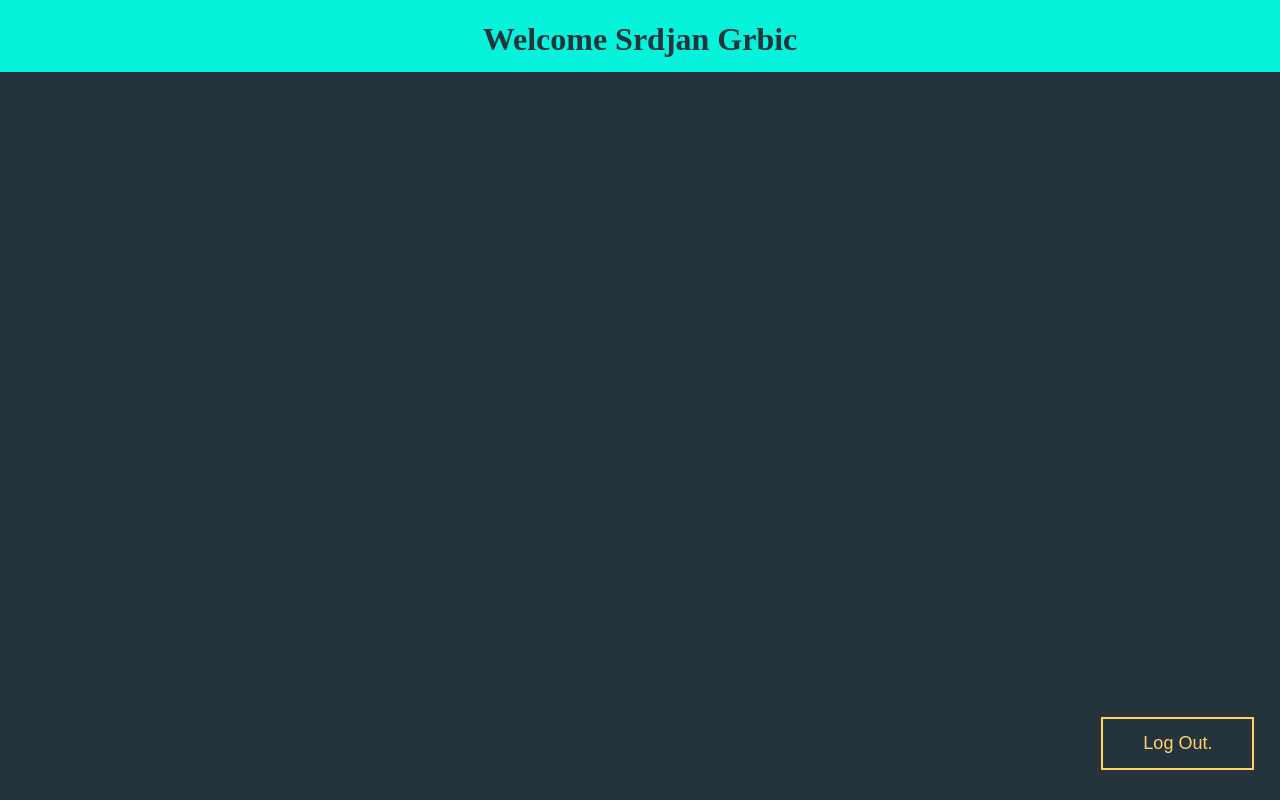
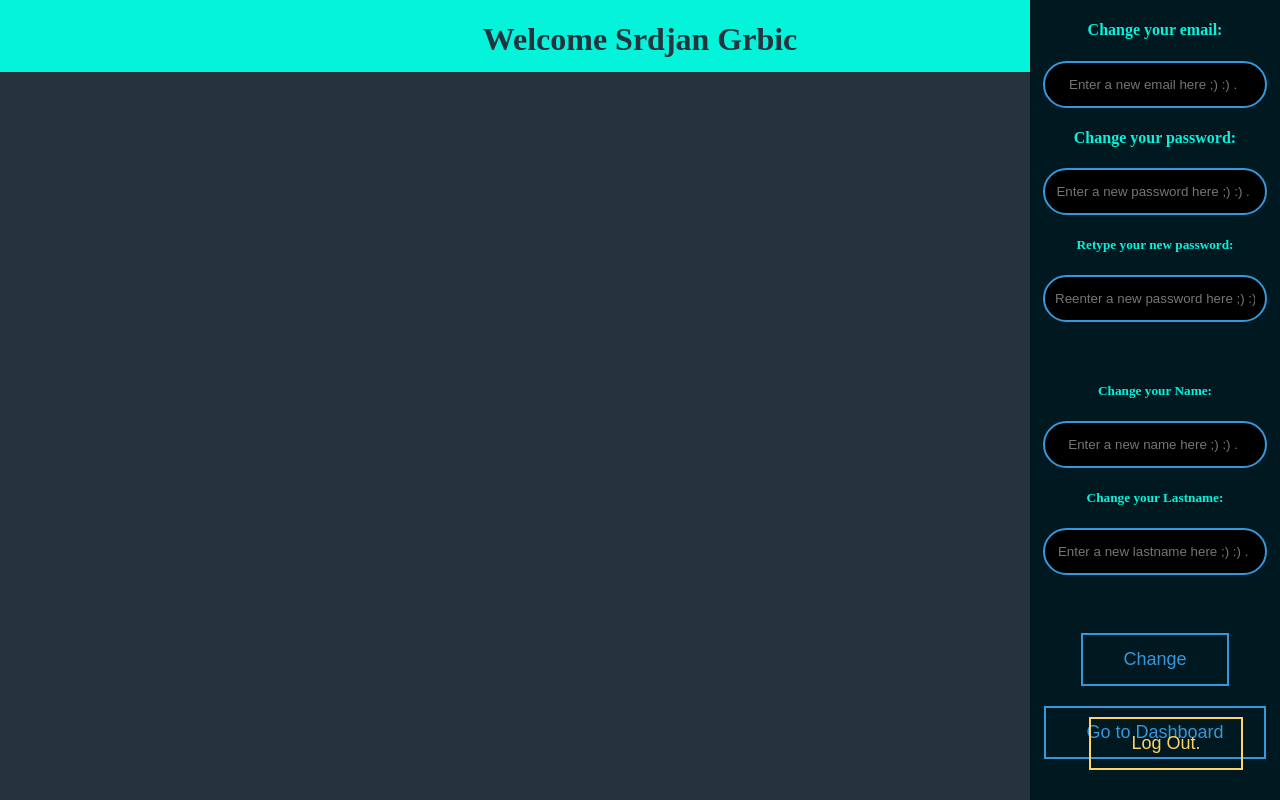
Before and after one commit to Grbic-Srdjan/Spark-In-Dark, a PHP site: page /profile.php in a window 1280 px wide. Run offline with PHP 8.4, Linux system fonts and the light colour scheme; a user stored in the database is signed in.

Commit message:
Profile is done
After a quick break, profile is done and we are moving along to the search functionality.
In future versions, of course, we will make more functionalities to the profile, but this is just for Hackathon ;) .

```diff
--- a/profile.php
+++ b/profile.php
@@ -14,9 +14,60 @@
       <h1 class = "Title">Welcome <?php echo $_SESSION['firstname']?> <?php echo $_SESSION['lastname']?></h1>
     </header>
     <main>
-
     </main>
-    <footer>
+    <footer class = "SideMenu">
+      <form method = "POST" action = "#">
+        <h4 style = "color: #05F2DB">Change your email: </h4>
+        <input name = "ChangeEmail" type = "text" placeholder = "Enter a new email here ;) :) . ">
+        <h4 style = "color: #05F2DB">Change your password: </h4>
+        <input name = "ChangePassword" type = "password" placeholder = "Enter a new password here ;) :) . ">
+        <h5 style = "color: #05F2DB">Retype your new password: </h5>
+        <input name = "ReChangePassword" type = "password" placeholder = "Reenter a new password here ;) :) . "> <br>
+        <h5 style = "color: #05F2DB">Change your Name: </h5>
+        <input name = "ChangeName" type = "text" placeholder = "Enter a new name here ;) :) . ">
+        <h5 style = "color: #05F2DB">Change your Lastname: </h5>
+        <input name = "ChangeLastName" type = "text" placeholder = "Enter a new lastname here ;) :) . "> <br>
+        <button class = "ChangeButton" name = "Change">Change</button>
+        <button class = "ChangeButton" name = "GoBack">Go to Dashboard</button>
+        <?php
+          if(isset($_POST['Change'])){
+            // Pokupi nove informacije:
+            $NewEmail = $_POST['ChangeEmail'];
+            $NewPassword = $_POST['ChangePassword'];
+            $NewName = $_POST['ChangeName'];
+            $NewLastName = $_POST['ChangeLastName'];
+            // Koji korisnik
+            $WhichUser = $_SESSION['userid'];
+            // Vidi sta se menja:
+            if($NewEmail != ""){
+              // Menjamo email
+              $NewEmailQuery = "UPDATE `users` SET `email`= '$NewEmail' WHERE `userid` = $WhichUser";
+              $NewEmailQueryResult = mysqli_query($Link, $NewEmailQuery) or die ("We are so so sorry, because error happened, plese try again :) . ");
+            }
+            if($NewPassword != ""){
+              $RepeatedPassword = $_POST['ReChangePassword'];
+              if($NewPassword == $RepeatedPassword){
+                $NewPasswordQuery = "UPDATE `users` SET `password`= '$NewPassword' WHERE `userid` = $WhichUser";
+                $NewPasswordQueryResult = mysqli_query($Link, $NewPassword) or die ("We are so so sorry, because error happened, plese try again :) . ");
+              }
+              else {
+                echo "<h1 style = 'color: #FFFFFF'>Reentered password do not match with new password. </h1>";
+              }
+            }
+            if($NewName != ""){
+              $NewNameQuery = "UPDATE `users` SET `password`= $NewPassword WHERE `userid` = $WhichUser";
+              $NewNameQueryResult = mysqli_query($Link, $NewNameQuery) or die ("We are so so sorry, because error happened, plese try again :) . ");
+            }
+            if($NewLastName != ""){
+              $NewLastNameQuery = "UPDATE `users` SET `password`= $NewPassword WHERE `userid` = $WhichUser";
+              $NewLastNameQuery = mysqli_query($Link, $NewLastName) or die ("We are so so sorry, because error happened, plese try again :) . ");
+            }
+          }
+          else if(isset($_POST['GoBack'])){
+            header('Location: dashboard.php');
+          }
+        ?>
+      </form>
       <form method = "POST" action = "#">
       <button name = "LogOut" class = "LogOut">Log Out. </button>
       <?php
--- a/profilestyle.css
+++ b/profilestyle.css
@@ -19,7 +19,7 @@ body{
 
 .LogOut{
   position: absolute;
-  right: 2%;
+  right: 15%;
   bottom: 1.2%;
   color: #ffd269;
   border-color: #ffd269;
@@ -44,7 +44,6 @@ input{
 }
 
 input:hover{
-  width: 280px;
   border-color: #00FF66;
   color: #00FF66;
 }
@@ -69,3 +68,23 @@ button{
   background-color: rgb(300, 200, 100);
   color: rgb(10, 20, 30);
 }
+
+.SideMenu{
+  position: absolute;
+  right: 0%;
+  bottom: 0%;
+  top: 0%;
+  background: #00181f;
+  width: 250px;
+  height: 100%;
+  text-align: center;
+}
+
+.ChangeButton{
+  font-size: 18px;
+}
+
+.ChangeButton:hover{
+  background: #3498db;
+  color: rgb(10, 20, 30);
+}
```
